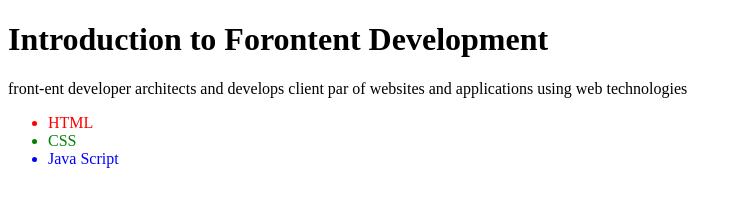
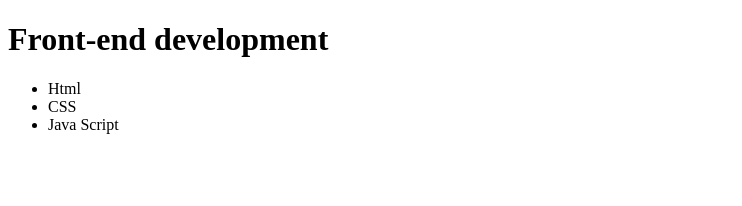
Before and after one commit to DenisSakic/fornt-end-development, a plain HTML site: page index.html in a window 1280 px wide. Shown: the whole page, without its empty margins (0-742 px from the left). Drawn offline with Linux system fonts and the light colour scheme.

Commit message:
Initial Commit

```diff
--- a/index.html
+++ b/index.html
@@ -1,15 +1,14 @@
 <!DOCTYPE html>
 <html>
 <head>
-	<title>Html dokument</title>
-	<h1>Introduction to Forontent Development</h1>
+	<title>Projekat</title>
+	<h1>Front-end development</h1>
 </head>
 <body>
-	<p>front-ent developer architects and develops client par of websites and applications using web technologies</p>
 	<ul>
-		<li style="color:red;">HTML</li>
-		<li style="color: green;">CSS</li>
-		<li style="color: blue;">Java Script</li>
+		<li>Html</li>
+		<li>CSS</li>
+		<li>Java Script</li>
 	</ul>
 
 </body>
```
